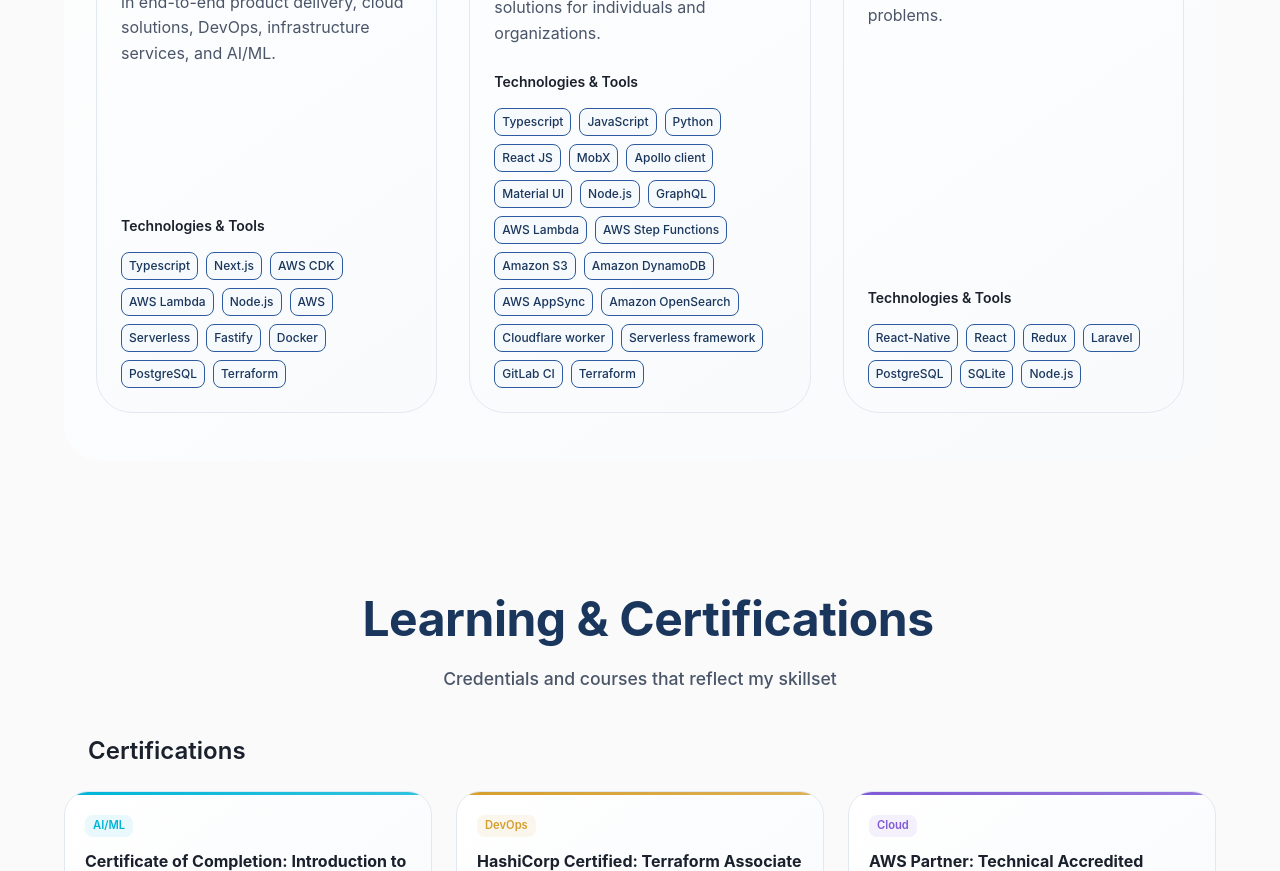
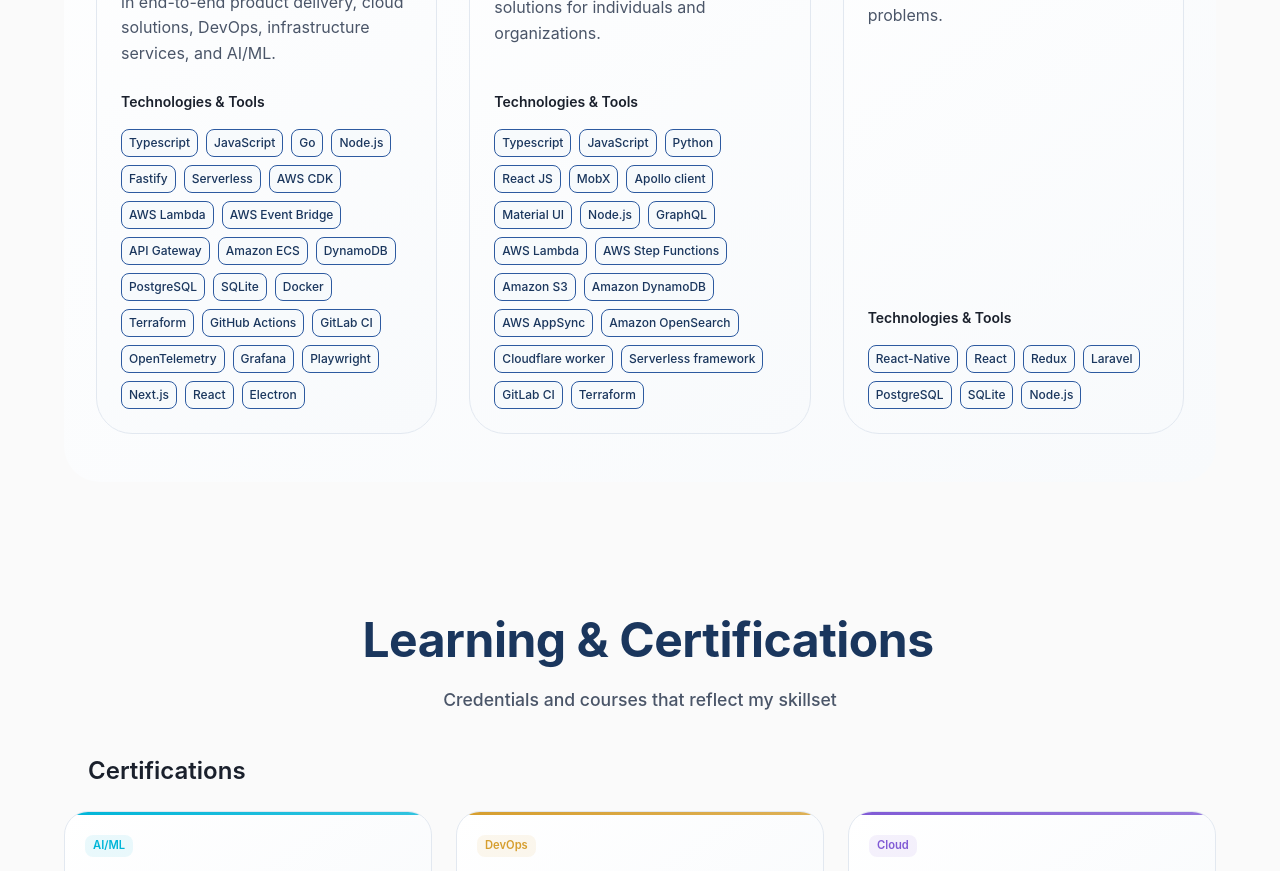
Before and after one commit to mfmafkar/mfmafkar.github.io, a React (Vite) app: page / in a window 1280 px wide. Shown: the part 5120-5991 px from the top of the page. Built offline with nearby package versions, Linux system fonts and the light colour scheme; some icons are missing.

Commit message:
fix: update technologies list in Home

```diff
--- a/src/components/Home.tsx
+++ b/src/components/Home.tsx
@@ -180,17 +180,39 @@ financial reporting.`,
       description:
         'Insighture is a global technology consulting company with offices in Melbourne and Colombo, specializing in end-to-end product delivery, cloud solutions, DevOps, infrastructure services, and AI/ML.',
       technologies: [
+        // Languages
         'Typescript',
-        'Next.js',
+        'JavaScript',
+        'Go',
+
+        // Backend Frameworks
+        'Node.js',
+        'Fastify',
+        'Serverless',
+
+        // AWS Technologies
         'AWS CDK',
         'AWS Lambda',
-        'Node.js',
-        'AWS',
-        'Serverless',
-        'Fastify',
+        'AWS Event Bridge',
+        'API Gateway',
+        'Amazon ECS',
+
+        // Databases & Infrastructure
+        'DynamoDB',
+        'PostgreSQL',
+        'SQLite',
         'Docker',
-        'PostgreSQL',
         'Terraform',
+        'GitHub Actions',
+        'GitLab CI',
+        'OpenTelemetry',
+        'Grafana',
+        'Playwright',
+
+        // Frontend Frameworks
+        'Next.js',
+        'React',
+        'Electron',
       ],
       link: 'https://www.insighture.com/',
     },
```
